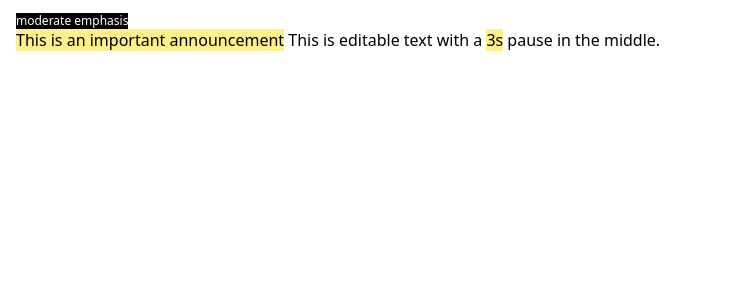
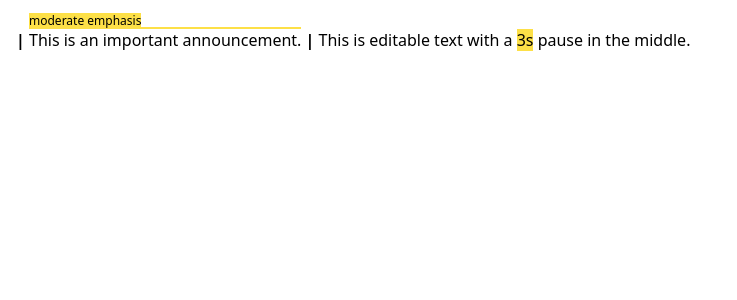
Before and after one commit to hyunbinseo/tts-web-ui, a SvelteKit app: page / in a window 1280 px wide. Shown: the top 300 px of the page, without its empty margins (0-737 px from the left). Built offline with nearby package versions, Linux system fonts and the light colour scheme.

Commit message:
chore: update mark, emphasis styling

```diff
--- a/src/routes/+page.svelte
+++ b/src/routes/+page.svelte
@@ -30,8 +30,11 @@
 
 <svelte:document onselectionchange={debounce(handleSelectionChange)} />
 
-<div contenteditable bind:this={editor} onblur={handleSelectionChange} class="p-4">
-	<emphasis level="moderate">This is an important announcement</emphasis>
+<!-- svelte-ignore element_invalid_self_closing_tag -->
+<div contenteditable="true" bind:this={editor} onblur={handleSelectionChange} class="p-4">
+	<mark />
+	<emphasis level="moderate">This is an important announcement.</emphasis>
+	<mark />
 	This is editable text with a
 	<break time="3s"></break>
 	pause in the middle.
@@ -40,18 +43,25 @@
 <style lang="postcss">
 	div[contenteditable] {
 		@apply overflow-x-hidden leading-[3rem];
-		> * {
-			@apply bg-yellow-200;
+		> break {
+			@apply bg-yellow-300;
+			&::before {
+				content: attr(time);
+			}
 		}
 		> emphasis {
-			@apply relative;
+			@apply relative border-t-2 border-yellow-300;
 			&::before {
-				@apply absolute -top-4 whitespace-pre bg-black text-xs text-white;
+				@apply absolute -top-4 whitespace-pre bg-yellow-300 text-xs text-black;
 				content: attr(level) ' emphasis\A';
 			}
 		}
-		> break::before {
-			content: attr(time);
+		> mark {
+			@apply !bg-transparent;
+			&::before {
+				content: '|';
+				@apply font-extrabold;
+			}
 		}
 	}
 </style>
```
